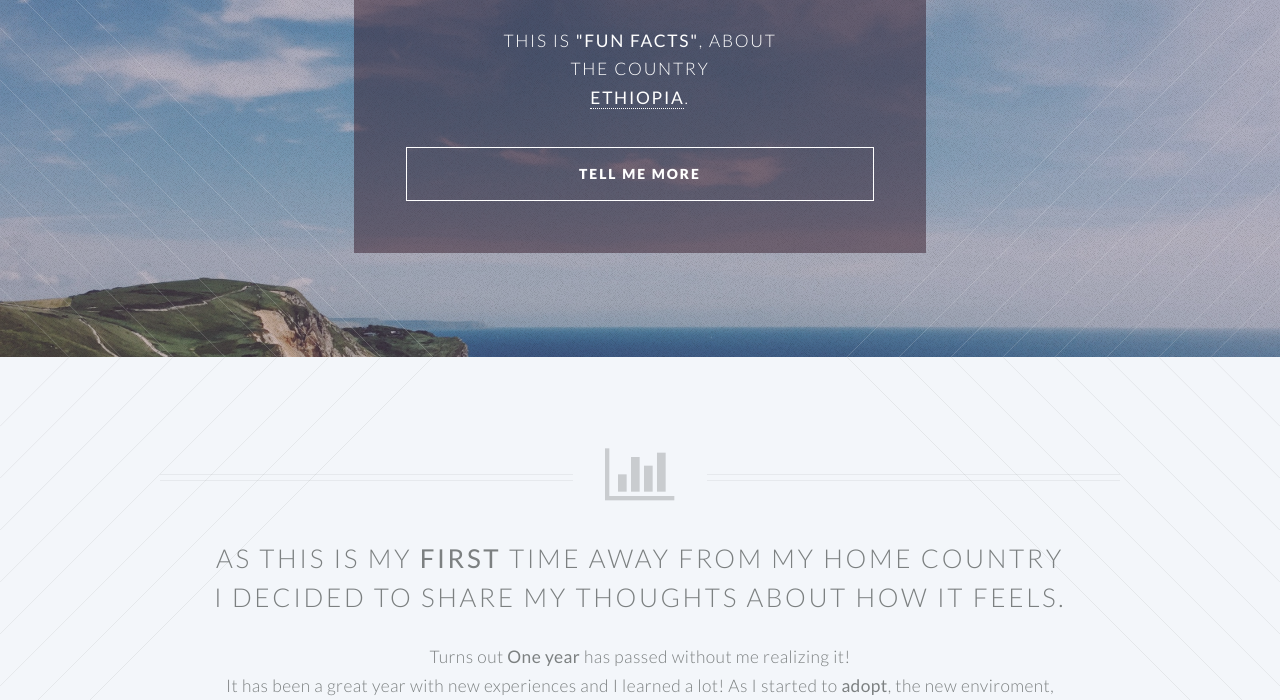
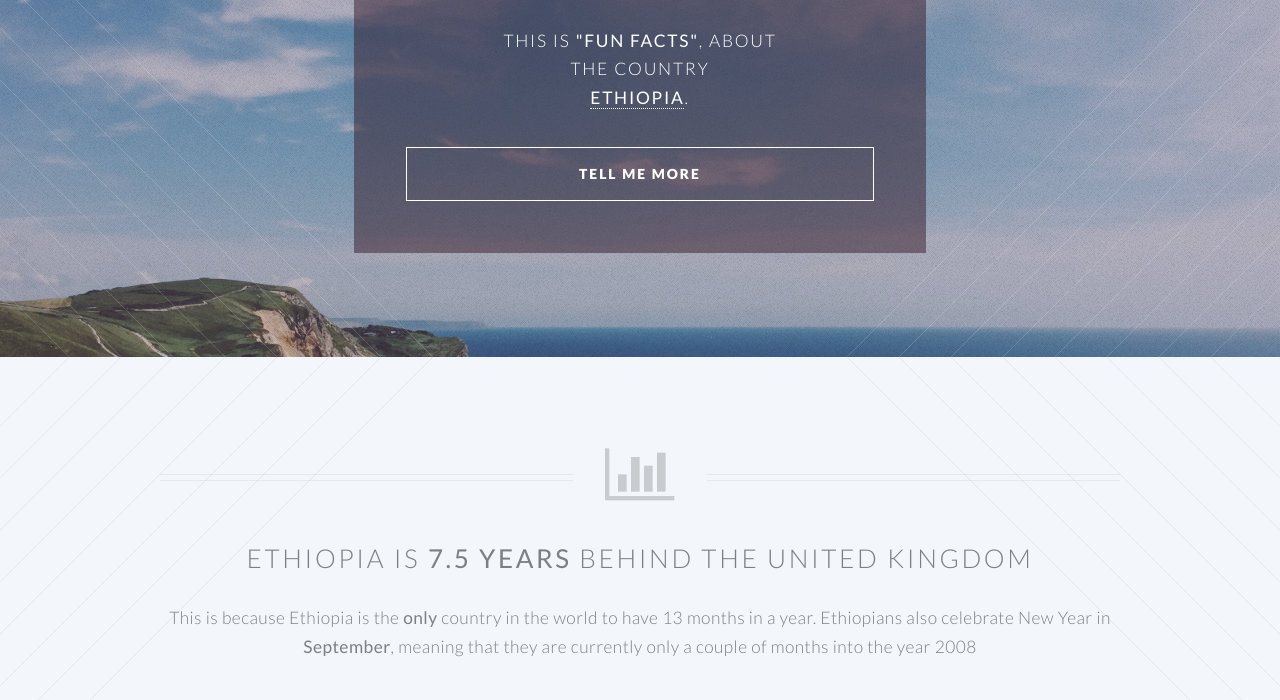
Before and after one commit to mercy12/mercy12, a plain HTML site: page AvaHTMLTemplate/index.html in a window 1280 px wide. Shown: the part 243-943 px from the top of the page. Drawn offline with Linux system fonts and the light colour scheme.

Commit message:
changed the header

```diff
--- a/AvaHTMLTemplate/index.html
+++ b/AvaHTMLTemplate/index.html
@@ -81,16 +81,11 @@
 
 					<header class="special container">
 						<span class="icon fa-bar-chart-o"></span>
-						<h2>As this is my <strong>First</strong> time away from my home country
-						<br />
-						I decided to share my thoughts about how it feels.</h2>
-						<p>Turns out <strong>One year</strong> has passed without me realizing it!
-						<br />
-						It has been a great year with new experiences and I learned a lot! As I started to <strong>adopt</strong>,
-						the new enviroment,
-						<br />
-						the more I miss my home country! <a href="https://en.wikipedia.org/wiki/Ethiopia">Ethiopia!</a> </p>
-					</header>
+						<h2>Ethiopia is <strong>7.5 Years</strong> behind the United Kingdom
+						<br /></h2>
+						<p>This is because Ethiopia is the <strong> only
+						</strong> country in the world to have 13 months in a year. Ethiopians also celebrate New Year in <strong> September</strong>, meaning that they are currently only a couple of months into the year 2008
+								</header>
 
 
 
```
